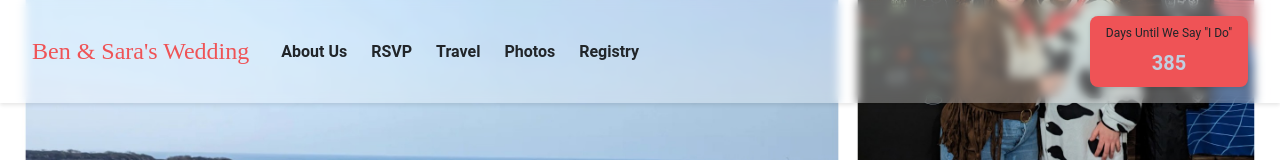
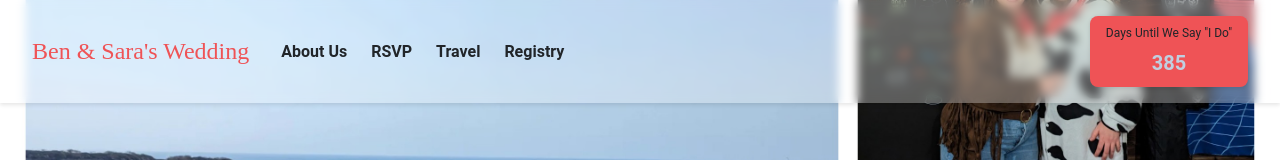
Before and after one commit to rinben/wedding-website, a React (Vite) app in the folder client/: page / in a window 1280 px wide. Shown: the top 160 px of the page. Built offline with nearby package versions, Linux system fonts and the light colour scheme.

Commit message:
Removed link to photos page in navbar

```diff
--- a/client/src/components/NavBar.jsx
+++ b/client/src/components/NavBar.jsx
@@ -57,11 +57,6 @@ function NavBar() {
             </Link>
           </li>
           <li>
-            <Link to="/photos" onClick={() => setIsOpen(false)}>
-              Photos
-            </Link>
-          </li>
-          <li>
             <Link to="/registry" onClick={() => setIsOpen(false)}>
               Registry
             </Link>
```
Also changed, not shown: 1 other file (tests, documents, lock files or other folders).
